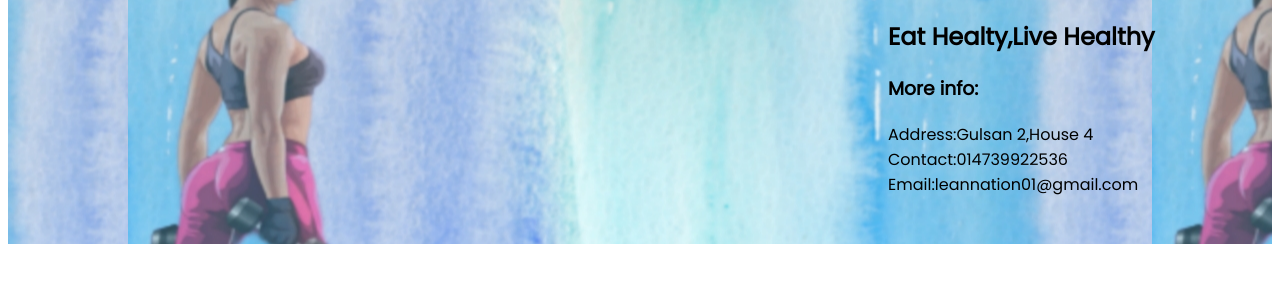
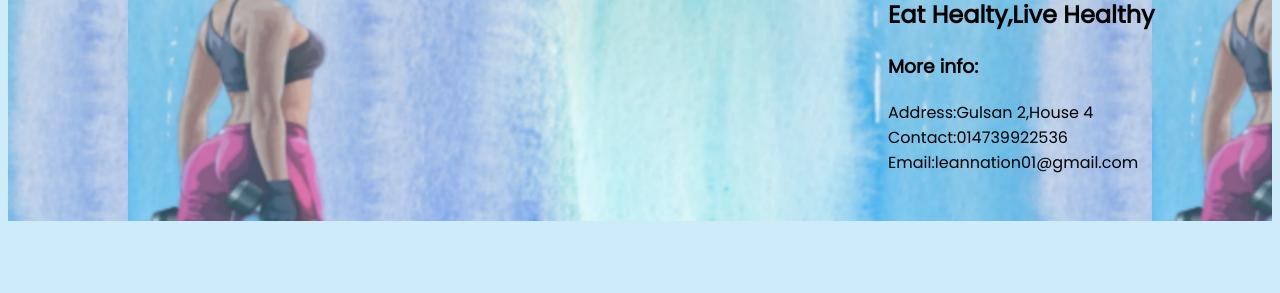
Before and after one commit to nourindiya/Lean-Netwok, a plain HTML site: page index.html in a window 1280 px wide. Shown: the part 137-430 px from the top of the page. Drawn offline with Linux system fonts and the light colour scheme.

Commit message:
color commit

```diff
--- a/style.css
+++ b/style.css
@@ -1,5 +1,6 @@
 body{
     font-family: 'Poppins', sans-serif;
+    background-color: rgba(156, 217, 243, 0.5);
 }
 h1{
     font-size: 40px;
@@ -8,12 +9,12 @@ h1{
     display: flex;
     width: 100%;
     height: 350px;
-    padding-top: 10px;
-    padding-bottom: 1px;
+    padding-top: 0px;
+    padding-bottom: 0px;
     background-image: url(images/34.jpeg);
     background-repeat: repeat-x;
-    margin-top:  20px;
-    margin-bottom: 5px;
+    margin-top:  0px;
+    margin-bottom: 0px;
     border: 0px;
     background-position-x: center;
     background-position-y: center;
```
